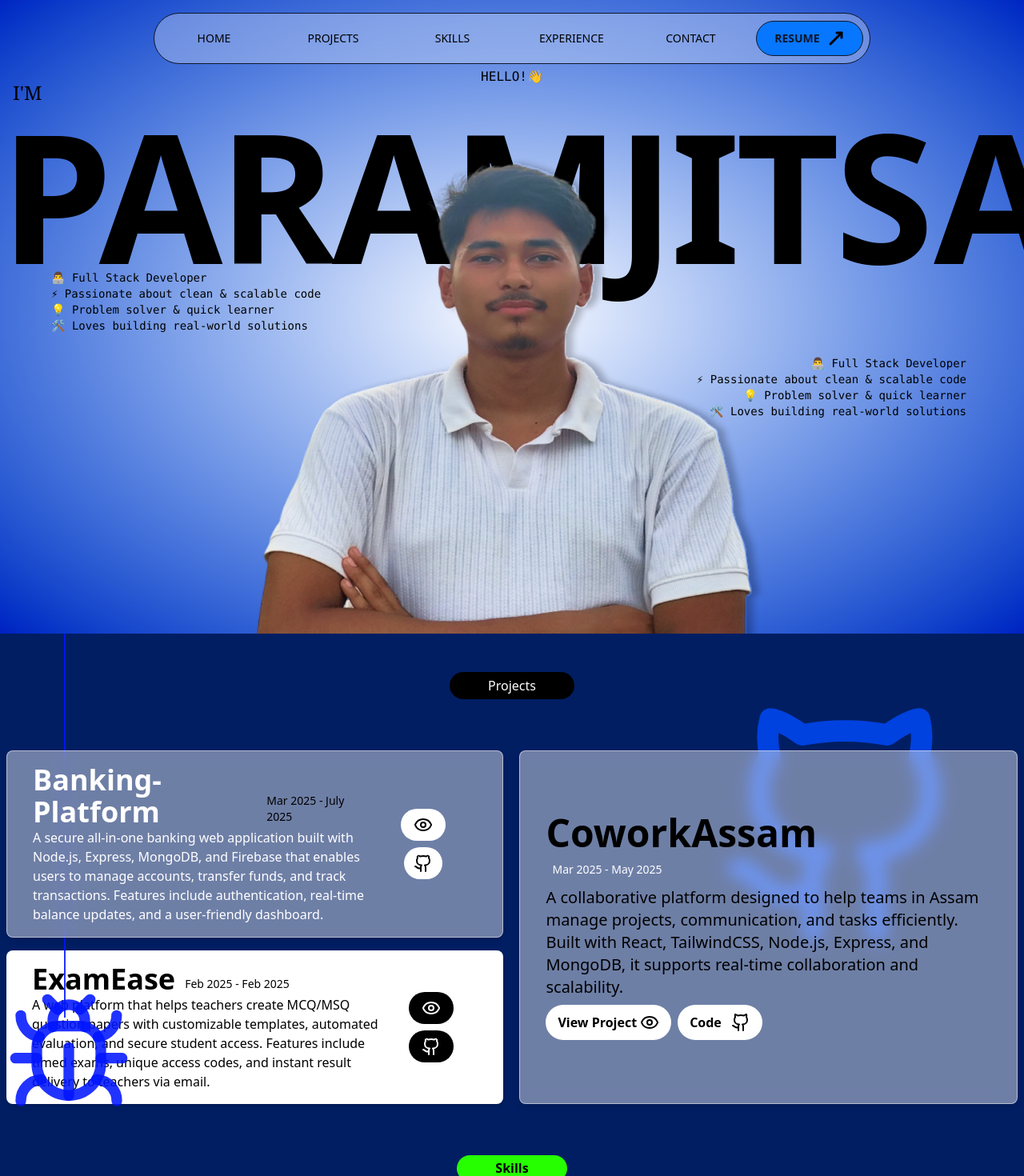
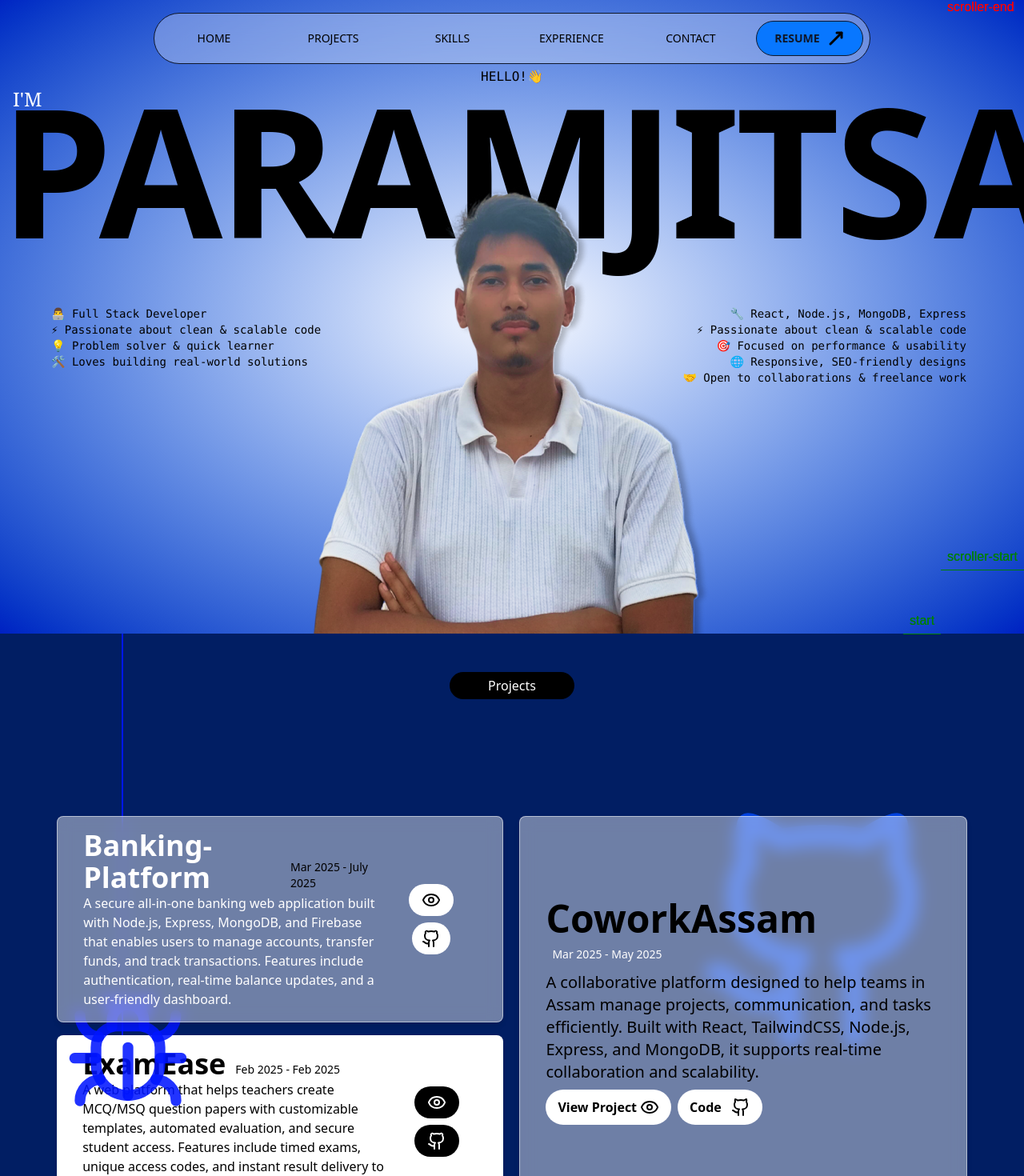
Before and after one commit to Paramjitsaikia001/PRMJTS, a React (Vite) app: page / in a window 1280 px wide. Shown: the part 8-1478 px from the top of the page at 80% size. Built offline with nearby package versions, Linux system fonts and the light colour scheme.

Commit message:
50% responsive

```diff
--- a/src/App.tsx
+++ b/src/App.tsx
@@ -16,12 +16,13 @@ function App() {
     gsap.registerPlugin(ScrollTrigger);
 
     gsap.to(".components", {
-      top: "85%",
+      top: "50%",
       borderRadius: "2rem 2rem 0 0",
       duration: 1,
       scrollTrigger: {
         trigger: ".components",
         start: "top 90%",
+        markers:true,
         toggleActions: "play none none reverse",
         scrub: true,
       },
@@ -36,63 +37,72 @@ function App() {
       <Navbar />
       <ToastContainer className=" z-[9999]" position="top-right" />
       <div className="hero-section h-screen w-full bg-radial from-[#FFFFFF] from-0% via-[#FBFCFF] via-0% to-[#0020C2] to-100%  items-center flex flex-col relative">
-        <div className=" w-full h-full flex flex-col justify-center items-center">
-          <div className="intro flex flex-col w-[98%] md:w-full  items-center leading-2 relative top-25 h-auto justify-start">
+        <div className=" w-full h-full flex flex-col justify-start items-center">
+
+
+          <div className="intro flex flex-col w-[98%] md:w-full mt-25 items-center leading-2 relative  h-auto justify-start">
             <h2 className="font-mono  ">HELLO!👋</h2>
-            <div className="flex flex-col l w-[100%]">
-              <div className="flex w-full text-end items-end justify-evenly text-[4.5rem] sm:text-[7.5rem]   md:text-[8.8rem] lg:text-[14rem] font-stretch-56% font-extrabold leading-none">
-                <h1 className="flex flex-col items-start leading-none">
-                  <span className="font-serif text-xl md:text-2xl w-full text-start font-extralight pl-[1rem]">I'M</span>
+            <div className="flex flex-col  w-[100%]">
+              <div className="flex w-full text-end items-end justify-evenly text-[3.8rem] sm:text-[6.8rem]   md:text-[8rem] lg:text-[14rem] font-stretch-56% font-extrabold leading-none">
+                <h1 className="flex flex-col items-start leading-none relative h-full">
+                  <span className="font-serif text-[1rem] lg:text-[1.5rem] w-full text-start font-extralight md:pl-[1rem] pl-1 absolute md:top-3  lg:bottom-0 text-white">I'M</span>
                   <span className=" tracking-tight">PARAMJIT</span></h1>
                    <h1>SAIKIA</h1>
               </div>
             </div>
           </div>
 
-          <div className="second-intro flex flex-col  items-center justify-center h-full w-full p-0 m-0">
-            <p className="font-mono font-extralight flex flex-col justify-end text-[0.6rem] md:text-sm items-start w-full relative left-2 md:left-[5%] bottom-[28%] md:bottom-[20%]">
+          <div className="second-intro flex flex-col  items-center justify-center h-full w-full p-0 m-0 absolute">
+            <p className="font-mono font-extralight flex flex-col justify-end text-[0.6rem] md:text-sm items-start w-full relative left-2 lg:left-[5%] lg:top-[10%] top-[-16%] bottom-0">
               <span>👨‍💻 Full Stack Developer</span>
               <span>⚡ Passionate about clean & scalable code</span>
               <span>💡 Problem solver & quick learner</span>
               <span>🛠️ Loves building real-world solutions</span>
             </p>
-            <div className="image  h-full w-[99%] absolute sm:w-[70%] md:w-[60%] z-[9] top-[2%] flex items-end">
+            <div className="image  h-full w-[99%] absolute sm:w-[70%] md:w-[60%] z-[9] top-[35%] md:top-[22%] bottom-0 flex items-end">
                <img
-              className="w-full md:w-[90%] h-[68%] md:h-[85%] relative lg:left-[5%]"
+              className="w-full  md:w-[90%] lg:w-[70%]  h-[68%] md:h-[85%] top-0 lg:h-[80%] bottom-0 absolute lg:left-[15%]"
               src={PortfolioModel}
               alt="profile"
             />
             </div>
-            <p className="font-mono font-extralight flex flex-col   items-end  justify-end text-[0.6rem] md:text-sm  w-full md:w-[90%] relative right-2 md:right-2 bottom-[27%] md:bottom-[15%]">
-              <span className="inline-block">👨‍💻 Full Stack Developer</span>
+            <p className="font-mono font-extralight flex flex-col   items-end  justify-end text-[0.6rem] md:text-sm  w-full md:w-[90%] relative right-2 md:right-2 md:bottom-[5%] lg:top-0 top-[-16%]">
+              <span className="inline-block">🔧 React, Node.js, MongoDB, Express</span>
               <span className="inline-block">
                 ⚡ Passionate about clean & scalable code
               </span>
               <span className="inline-block">
-                💡 Problem solver & quick learner
+                🎯 Focused on performance & usability
               </span>
               <span className="inline-block">
-                🛠️ Loves building real-world solutions
+               🌐 Responsive, SEO-friendly designs
               </span>
+              <span className="inline-block">
+🤝 Open to collaborations & freelance work
+              </span>
+
+
+
+
             </p>
           </div>
         </div>
       </div>
       <div className="components bg-[#011e6300] top-[100vh] h-full absolute  w-full  z-[10] ">
         <div className="components-items bg-[#011E63]   w-full flex flex-col gap-[4rem] z-[11]">
-          <section id="projects h-full lg:h-screen  flex">
+          <section id="projects" className=" h-full lg:h-screen  flex">
             <Project />
           </section>
 
-          <section id="skills h-full lg:h-screen  flex">
+          <section id="skills" className=" h-full lg:h-screen  flex">
             <Skills />
           </section>
 
-          <section id="experience h-full lg:h-screen  flex">
+          <section id="experience" className=" h-full lg:h-screen  flex">
             <Achievement />
           </section>
 
-          <section id="contact" className="contactclass h-full lg:h-screen  flex">
+          <section id="contact" className="contactclass h-full lg:h-screen  flex items-center justify-center">
             <Contact />
           </section>
            </div>
--- a/src/components/Footer.tsx
+++ b/src/components/Footer.tsx
@@ -1,13 +1,23 @@
+import { Mail, MapPinned } from "lucide-react";
 const Footer = () => {
   return (
-    <section
-      className="footer bg-linear-120 from-[#001062] via-[#002aff] to-[#9ebdff] text-white  fixed w-full h-screen z-[-1] flex flex-col justify-between pt-48"
+    <section className="footer bg-linear-120 from-[#001062] via-[#002aff] to-[#9ebdff] text-white  fixed w-full h-screen z-[-1] flex flex-col justify-between pt-48">
+      <div className="middle px-12 gap-8 lg:px-[12rem] flex lg:flex-row flex-col justify-between w-full">
+        <div className="profile-details flex flex-col gap-1 text-md font-semibold">
+          <p className="flex gap-2 font-extralight">
+            <Mail />
+            <span className="">prmjtsai@gmail.com</span>
+          </p>
+          <p className="flex gap-2 font-extralight">
+            <MapPinned />
+            <span className="">Guwahati,Assam</span>
+          </p>
+        </div>
+        <div className="shortcuts flex flex-col items-end ">
+          <a
+            className="hover:text-black text-white cursor-pointer"
+            href="#home"
           >
-      <div className="info w-full flex items-center justify-center">
-        <p className="font-mono text-white text-md">Bye</p>
-      </div>
-      <div className="shortcuts flex flex-col px-8">
-        <a className="hover:text-black text-white cursor-pointer" href="#home">
             Home
           </a>
           <a
@@ -35,6 +45,8 @@ const Footer = () => {
             Contact
           </a>
         </div>
+      </div>
+
       <div className="flex flex-col items-center justify-center gap-1">
         <p>Full Stack Web Developer</p>
         <h1 className="md:text-[12rem] sm:text-[5.5rem] text-7xl font-stretch-80% tracking-tight leading-none font-[900] flex text-black justify-center items-center text-center border-b-2 border-black pb-1 mb-8">
--- a/src/components/contact.tsx
+++ b/src/components/contact.tsx
@@ -46,19 +46,18 @@ const Contact = () => {
   return (
     <section
       className="
-    w-full h-full mb-20
+    w-full h-full lg:w-[85%]  mb-[10rem] lg:my-[10rem]
   "
     >
       <div
-        className="flex lg:flex-row flex-col gap-3 justify-between items-end lg:items-center h-full w-full
-    px-1 py-1"
+        className="flex lg:flex-row flex-col gap-3 justify-between items-end lg:items-center h-full w-full px-1 py-1 "
       >
-        <div className="info flex flex-col items-start justify-start lg:justify-start bg-gradient-to-t w-[98%] lg:w-1/2 from-[#006aff] to-[#f0f0f0] rounded-xl lg:rounded-2xl shadow-2xl h-full lg:h-[80%] px-2 py-3 gap-6">
-          <h1 className="lg:text-8xl text-7xl font-stretch-90% font-[900] bg-gradient-to-r from-[#000000] via-[#002fff] to-blue-500 bg-clip-text text-transparent ">
+        <div className="info flex flex-col items-start justify-start lg:justify-start bg-gradient-to-t w-[98%] lg:w-1/2 from-[#006aff] to-[#f0f0f0] rounded-xl lg:rounded-2xl shadow-2xl h-full lg:h-[80%] px-2 py-3 lg:px-8 gap-6">
+          <h1 className="lg:text-9xl text-7xl font-stretch-90% font-[900] bg-gradient-to-r from-[#000000] via-[#002fff] to-blue-500 bg-clip-text text-transparent ">
             Contact Me
           </h1>
           <div className="details flex flex-col gap-4">
-            <h1 className="lg:text-6xl text-4xl font-[800]">PARAMJIT SAIKIA</h1>
+            <h1 className="lg:text-6xl text-blue-900 text-4xl font-[800]">PARAMJIT SAIKIA</h1>
             <div className="profile-details flex flex-col gap-1 text-md font-semibold">
               <p className="flex gap-2 font-extralight">
                 <Mail />
@@ -88,7 +87,7 @@ const Contact = () => {
             <a
               href="https://github.com/Paramjitsaikia001"
               target="_blank"
-              className=" group hover:text-white text-black  flex md:gap-2 bg-[#ffffff]  hover:bg-[#000000] md:rounded-4xl rounded-full transition-all duration-300 ease-in-out overflow-hidden items-center cursor-pointer py-4 px-6 h-full"
+              className=" group hover:text-white text-black  flex md:gap-2 bg-[#ffffff]  hover:bg-[#000000] lg:rounded-2xl hover:rounded-4xl rounded-full transition-all duration-300 ease-in-out overflow-hidden items-center cursor-pointer py-4 px-6 h-full"
             >
               <p className="text-sm transform translate-x-full group-hover:translate-x-0 transition-all duration-300 ease-in-out whitespace-nowrap group-hover:block hidden">
                 Github
@@ -116,7 +115,7 @@ const Contact = () => {
             <a
               href="https://www.instagram.com/paramjit_saikia/"
               target="_blank"
-              className=" group hover:text-white text-black  flex md:gap-2 md:bg-gradient-to-r  hover:bg-gradient-to-r from-[#ff00ee] to-[#ff81f2] md:rounded-4xl h-full transition-all duration-300 ease-in-out overflow-hidden items-center cursor-pointer px-4"
+              className=" group hover:text-white text-black  flex md:gap-2 md:bg-gradient-to-r  hover:bg-gradient-to-r from-[#ff00ee] to-[#ff81f2] md:rounded-4xl h-full lg:rounded-2xl hover:rounded-4xl transition-all duration-300 ease-in-out overflow-hidden items-center cursor-pointer px-4"
             >
               <p className="text-sm transform translate-x-full group-hover:translate-x-0 transition-all duration-300 ease-in-out whitespace-nowrap group-hover:block hidden">
                 Instagram
@@ -129,7 +128,7 @@ const Contact = () => {
           </div>
         </div>
 
-        <div className="drop-a-message rounded-xl lg:rounded-2xl h-[80%]  bg-[#ffffff6e] border-1 border-[#ffffff81] backdrop-blur-[10px] shadow-[0_4px_6px_rgba(0,0,0,0.1)] text-white flex flex-col justify-start items-start gap-8 p-4 w-[98%]  lg:w-[50%]">
+        <div className="drop-a-message rounded-xl lg:rounded-2xl h-[80%]  bg-[#ffffff6e] border-1 border-[#ffffff81] backdrop-blur-[10px] shadow-[0_4px_6px_rgba(0,0,0,0.1)] text-white flex flex-col justify-start items-start gap-8 p-4 w-[98%]  lg:w-[50%] lg:px-8">
           <h1 className="lg:text-8xl text-6xl font-bold">
             Drop a{" "}
             <span className="bg-gradient-to-r from-[#51ff00] to-[#ffffff] bg-clip-text text-transparent">
--- a/src/components/navber.tsx
+++ b/src/components/navber.tsx
@@ -8,7 +8,7 @@ const Navbar = () => {
   };
 
   return (
-    <nav className="navbar  border-[#0F172A] backdrop-blur-xl border-1 bg-[#ffffff4c] h-[6%] md:h-[8%]  w-[70%] flex justify-between  md:justify-evenly items-center rounded-full fixed top-6  z-[50] overflow-hidden">
+    <nav className="navbar  border-[#0F172A] backdrop-blur-xl border-1 bg-[#ffffff4c] h-[3.5rem] md:h-[8%]  w-[70%] flex justify-between  md:justify-evenly items-center rounded-full fixed top-6  z-[50] overflow-hidden">
       <div className="hamburger hidden">
         {isactive ? <X onClick={toggleMenu} /> : <Tally3 onClick={toggleMenu} />}
       </div>
@@ -51,6 +51,7 @@ const Navbar = () => {
       <a
         href="/ParamjitSaikia_Resume.pdf"
         target="_blank"
+        rel="noopener noreferrer"
         className="h-full w-fit md:w-1/6 items-center cursor-pointer font-sans text-sm font-light flex justify-center "
       >
         <div className="group  cursor-pointer border-1 border-[#0F172A]  flex items-center overflow-hidden justify-center  gap-2 w-[90%] bg-[#0877ff] rounded-full h-[70%] relative before:absolute before:-translate-y-[-100%]  left-0 before:w-[12rem] before:h-[12rem] before:bg-[#00ff2f] before:rounded-full before:transition-transform before:duration-200 before:z-[1]  hover:before:-translate-y-0 before:content-[''] hover:rounded-0 hover:border-1 hover:border-white px-1">
--- a/src/components/project.tsx
+++ b/src/components/project.tsx
@@ -29,25 +29,27 @@ const Project = () => {
   }, []);
 
   return (
-    <section className="flex flex-col items-center justify-center h-auto w-full px-2 gap-4">
+    <section className="flex flex-col items-center justify-center h-auto w-full px-2 gap-4 relative">
+      <div className="line w-[0.1rem] h-[35rem] lg:h-[35rem] bg-[#0015ffde] top-0 left-[5rem] lg:left-[9.5rem] absolute"></div>
+
+        <Bug className="bug w-[10rem] h-[10rem] left-[0.5%] lg:left-[5rem] top-[55.5%]  text-[#0015ffde] absolute z-[10]" />
       <p
         className="font-light font-sans mx-12 bg-[#000000] text-[#fff] rounded-full"
         style={{ padding: "0.3rem 3rem ", margin: "3rem 1rem " }}
       >
         Projects
       </p>
-      <div className="projects w-[100%] h-full flex justify-center items-center">
-        <Github className="lg:w-[20rem] lg:h-[20rem] w-[17rem] h-[18rem] absolute left-[35%] lg:left-[70%] top-[70%] md:top-[50%] lg:top-[10%] text-[#004cff] animate-pulse" />
-        <div className="line w-[0.1rem] h-[35rem] lg:h-[30rem] bg-[#0015ffde] top-0 left-[5rem] absolute"></div>
-        <Bug className="bug w-[10rem] h-[10rem] left-[0.5%] top-[55.5%]  text-[#0015ffde] absolute" />
+      <div className="projects w-[100%] lg:w-[90%] h-full flex justify-center items-center relative">
+        <Github className="lg:w-[20rem] lg:h-[20rem] w-[15rem] h-[15rem] absolute left-[35%] lg:left-[70%] top-[62%] md:top-[50%] lg:top-[10%] text-[#004cff] animate-pulse " />
 
-        <div className="projects-items w-full flex flex-col lg:flex-row gap-5 h-full">
+
+        <div className="projects-items w-full flex flex-col lg:flex-row gap-5 h-full lg:h-fit">
 
 
           <div className="flex flex-col h-full lg:w-1/2 items-center w-full gap-4">
 
             <div
-              className="project-item w-full text-white gap-4  flex lg:flex-row flex-col rounded-lg lg:rounded-lg   bg-[#ffffff6e] border-1 border-[#ffffff81] backdrop-blur-[10px] shadow-[0_4px_6px_rgba(0,0,0,0.1)] py-[1rem] px-4 lg:px-[2rem]"
+              className="project-item w-full text-white gap-4  flex lg:flex-row flex-col rounded-lg lg:rounded-lg   bg-[#ffffff6e] border-1 border-[#ffffff81] backdrop-blur-[10px] shadow-[0_4px_6px_rgba(0,0,0,0.1)] py-[1rem] px-4 lg:px-[2rem] z-[11]"
             >
               <div className="details w-full lg:w-[75%]">
                 <div className="tittle-date w-full flex gap-2 lg:gap-1 items-end h-auto">
@@ -99,7 +101,7 @@ const Project = () => {
 
 
             <div
-              className="project-item  bg-[#ffff] rounded-lg shadow-md  flex flex-col lg:flex-row py-[1rem] px-[1rem] lg:px-[2rem] gap-2"
+              className="project-item  bg-[#ffff]  rounded-lg shadow-md  flex flex-col lg:flex-row py-[1rem] px-[1rem] lg:px-[2rem] gap-2"
             >
               <div className="details lg:w-[78%]">
                 <div className="tittle-date w-full flex gap-2 lg:gap-1 items-end h-auto">
--- a/src/components/skills.tsx
+++ b/src/components/skills.tsx
@@ -27,7 +27,7 @@ const Skills = () => {
         <div className="Skills-items w-[98%] lg:w-[90%] flex flex-col lg:flex-row h-full lg:gap-2 gap-4">
 
           <div
-            className="Skills-item w-full lg:w-1/2 bg-[#fff] rounded-lg shadow-md gap-6 flex flex-col py-10 px-8"
+            className="Skills-item w-full lg:w-1/2 bg-[#fff] rounded-lg shadow-md gap-6 flex flex-col py-10 px-8 lg:h-fit"
           >
             <h1 className="lg:text-6xl text-5xl w-full leading-[3rem] font-[900]">
               <span className="text-[#000c26]"> Programming</span>
@@ -82,7 +82,7 @@ const Skills = () => {
           </div>
 
           <div
-            className="Skills-item bg-[#ffffff6e] border-1 border-[#ffffff81] backdrop-blur-[10px] shadow-[0_4px_6px_rgba(0,0,0,0.1)] w-full lg:w-1/2 rounded-lg flex flex-col items-start justify-start gap-6 py-10 px-8"
+            className="Skills-item bg-[#ffffff6e] border-1 border-[#ffffff81] backdrop-blur-[10px] shadow-[0_4px_6px_rgba(0,0,0,0.1)] w-full lg:w-1/2 rounded-lg flex flex-col items-start justify-start gap-6 py-12 px-8 lg:h-fit"
           >
            <h1 className="lg:text-7xl text-6xl flex gap-1 leading-[3rem] font-[900]">
               <span className="text-[#ffffff]">Build</span>
```
Lines whose indentation alone changed are shown as unchanged.
